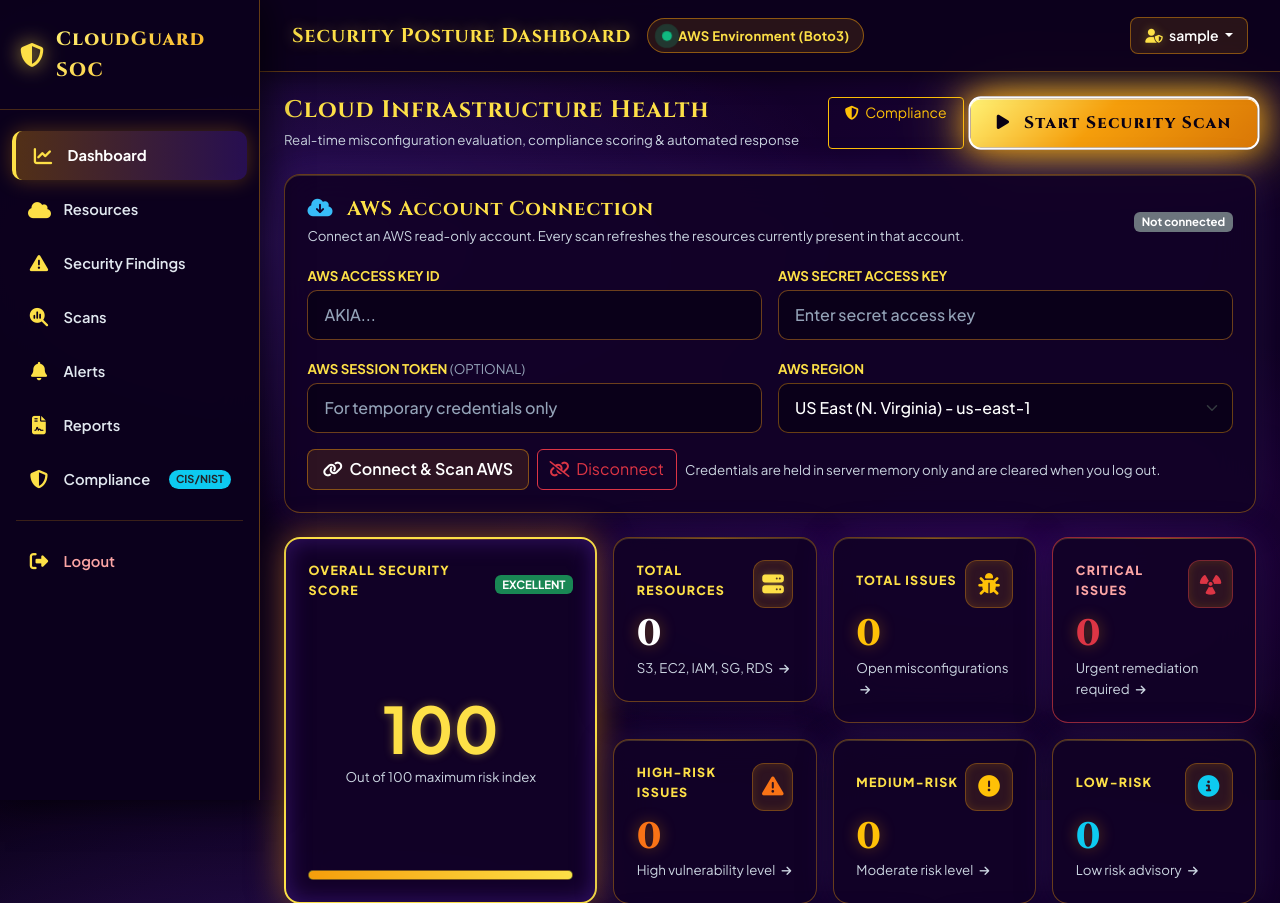
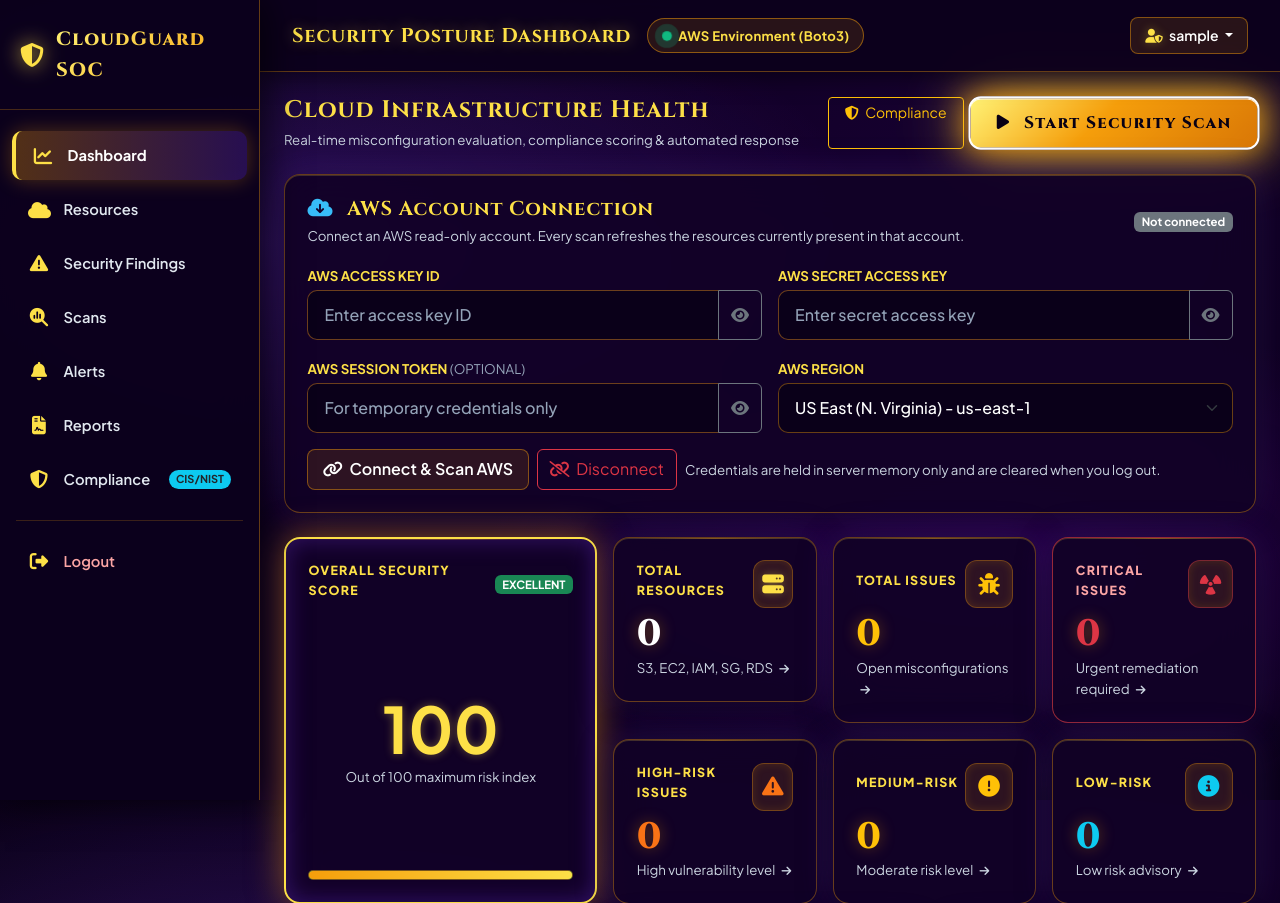
Before and after one commit to meesaladeepika79-arch/cloudguard-soc, a Flask app: page / in a window 1280 px wide. Shown: the top 903 px of the page. Run offline with Flask 3, Linux system fonts and the light colour scheme; the visitor is signed in with stand-in values (Sample User, id 1); data that the repository does not hold is empty.

Commit message:
Add files via upload

```diff
--- a/routes/scans.py
+++ b/routes/scans.py
@@ -2,7 +2,7 @@ import threading
 import time
 from flask import Blueprint, render_template, jsonify, request, current_app, session
 from routes.auth import login_required
-from models.database_models import Scan, Finding
+from models.database_models import db, Scan, Finding, Resource, Alert
 from security.scanner import run_security_scan
 from security.webhooks import dispatch_security_alert
 
@@ -22,6 +22,16 @@ aws_connections = {}
 
 def get_aws_connection(user_id):
     return aws_connections.get(user_id, {})
+
+def clear_user_scan_data(user_id):
+    """Remove all cloud data owned by a disconnected AWS account."""
+    findings = Finding.query.filter_by(owner_id=user_id).all()
+    for finding in findings:
+        Alert.query.filter_by(finding_id=finding.id, owner_id=user_id).delete()
+        db.session.delete(finding)
+    Resource.query.filter_by(owner_id=user_id).delete(synchronize_session=False)
+    Scan.query.filter_by(owner_id=user_id).delete(synchronize_session=False)
+    db.session.commit()
 
 def background_monitor_worker(app, interval_minutes, user_id):
     while scheduler_state['active']:
@@ -106,7 +116,8 @@ def manage_aws_connection():
     user_id = session['user_id']
     if request.method == 'DELETE':
         aws_connections.pop(user_id, None)
-        return jsonify({'connected': False})
+        clear_user_scan_data(user_id)
+        return jsonify({'connected': False, 'data_reset': True})
 
     connection = get_aws_connection(user_id)
     return jsonify({
--- a/static/js/dashboard.js
+++ b/static/js/dashboard.js
@@ -319,7 +319,7 @@ function dashboardAutoFix(findingId, btn) {
     });
 }
 
-function triggerScanExecution(demoMode = false, region = null, credentials = {}) {
+function triggerScanExecution(demoMode = false, region = null, credentials = {}, onSuccess = null) {
   const scanBtn = document.getElementById('btn-run-scan');
   const modalProgress = document.getElementById('scan-progress-box');
 
@@ -347,6 +347,7 @@ function triggerScanExecution(demoMode = false, region = null, credentials = {})
     // Show Success Alert if scan was successful
     if (!data.error) {
       showSuccessToast();
+      if (onSuccess) onSuccess();
     }
 
     // Refresh Dashboard or Scans table if present
--- a/templates/dashboard.html
+++ b/templates/dashboard.html
@@ -30,15 +30,24 @@
   <div class="row g-3">
     <div class="col-12 col-lg-6">
       <label class="small text-gold fw-bold text-uppercase mb-1" for="dashboard-aws-access-key-id">AWS Access Key ID</label>
-      <input type="text" id="dashboard-aws-access-key-id" class="form-control form-control-dark" autocomplete="off" placeholder="AKIA...">
+      <div class="input-group">
+        <input type="password" id="dashboard-aws-access-key-id" class="form-control form-control-dark" autocomplete="off" placeholder="Enter access key ID">
+        <button type="button" class="btn btn-outline-secondary" onclick="toggleAwsField('dashboard-aws-access-key-id', this)" title="Show or hide access key"><i class="fa-solid fa-eye"></i></button>
+      </div>
     </div>
     <div class="col-12 col-lg-6">
       <label class="small text-gold fw-bold text-uppercase mb-1" for="dashboard-aws-secret-access-key">AWS Secret Access Key</label>
-      <input type="password" id="dashboard-aws-secret-access-key" class="form-control form-control-dark" autocomplete="new-password" placeholder="Enter secret access key">
+      <div class="input-group">
+        <input type="password" id="dashboard-aws-secret-access-key" class="form-control form-control-dark" autocomplete="new-password" placeholder="Enter secret access key">
+        <button type="button" class="btn btn-outline-secondary" onclick="toggleAwsField('dashboard-aws-secret-access-key', this)" title="Show or hide secret key"><i class="fa-solid fa-eye"></i></button>
+      </div>
     </div>
     <div class="col-12 col-lg-6">
       <label class="small text-gold fw-bold text-uppercase mb-1" for="dashboard-aws-session-token">AWS Session Token <span class="text-muted fw-normal">(optional)</span></label>
-      <input type="password" id="dashboard-aws-session-token" class="form-control form-control-dark" autocomplete="new-password" placeholder="For temporary credentials only">
+      <div class="input-group">
+        <input type="password" id="dashboard-aws-session-token" class="form-control form-control-dark" autocomplete="new-password" placeholder="For temporary credentials only">
+        <button type="button" class="btn btn-outline-secondary" onclick="toggleAwsField('dashboard-aws-session-token', this)" title="Show or hide session token"><i class="fa-solid fa-eye"></i></button>
+      </div>
     </div>
     <div class="col-12 col-lg-6">
       <label class="small text-gold fw-bold text-uppercase mb-1" for="dashboard-aws-region">AWS Region</label>
@@ -285,7 +294,7 @@ function startDashboardScan() {
     aws_secret_access_key: document.getElementById('dashboard-aws-secret-access-key').value.trim(),
     aws_session_token: document.getElementById('dashboard-aws-session-token').value.trim()
   };
-  triggerScanExecution(false, document.getElementById('dashboard-aws-region').value, credentials);
+  triggerScanExecution(false, document.getElementById('dashboard-aws-region').value, credentials, () => clearAwsCredentialFields(true));
 }
 
 function saveAwsConnectionAndScan() {
@@ -294,7 +303,7 @@ function saveAwsConnectionAndScan() {
     aws_secret_access_key: document.getElementById('dashboard-aws-secret-access-key').value.trim(),
     aws_session_token: document.getElementById('dashboard-aws-session-token').value.trim()
   };
-  triggerScanExecution(false, document.getElementById('dashboard-aws-region').value, credentials);
+  triggerScanExecution(false, document.getElementById('dashboard-aws-region').value, credentials, () => clearAwsCredentialFields(true));
 }
 
 function loadAwsConnectionStatus() {
@@ -312,10 +321,33 @@ function disconnectAwsAccount() {
   fetch('/api/aws-connection', { method: 'DELETE' }).then(() => {
     document.getElementById('aws-connection-status').className = 'badge bg-secondary';
     document.getElementById('aws-connection-status').innerText = 'Not connected';
-    document.getElementById('dashboard-aws-access-key-id').value = '';
-    document.getElementById('dashboard-aws-secret-access-key').value = '';
-    document.getElementById('dashboard-aws-session-token').value = '';
+    clearAwsCredentialFields(false);
+    loadDashboardData();
   });
+}
+
+function toggleAwsField(fieldId, button) {
+  const field = document.getElementById(fieldId);
+  const icon = button.querySelector('i');
+  const isHidden = field.type === 'password';
+  field.type = isHidden ? 'text' : 'password';
+  icon.className = isHidden ? 'fa-solid fa-eye-slash' : 'fa-solid fa-eye';
+}
+
+function clearAwsCredentialFields(connected) {
+  ['dashboard-aws-access-key-id', 'dashboard-aws-secret-access-key', 'dashboard-aws-session-token'].forEach(fieldId => {
+    const field = document.getElementById(fieldId);
+    field.value = '';
+    field.type = 'password';
+  });
+  document.querySelectorAll('#dashboard-aws-access-key-id ~ button i, #dashboard-aws-secret-access-key ~ button i, #dashboard-aws-session-token ~ button i').forEach(icon => {
+    icon.className = 'fa-solid fa-eye';
+  });
+  const status = document.getElementById('aws-connection-status');
+  status.className = connected ? 'badge bg-success' : 'badge bg-secondary';
+  status.innerText = connected
+    ? `Connected (${document.getElementById('dashboard-aws-region').value})`
+    : 'Not connected';
 }
 </script>
 {% endblock %}
```
